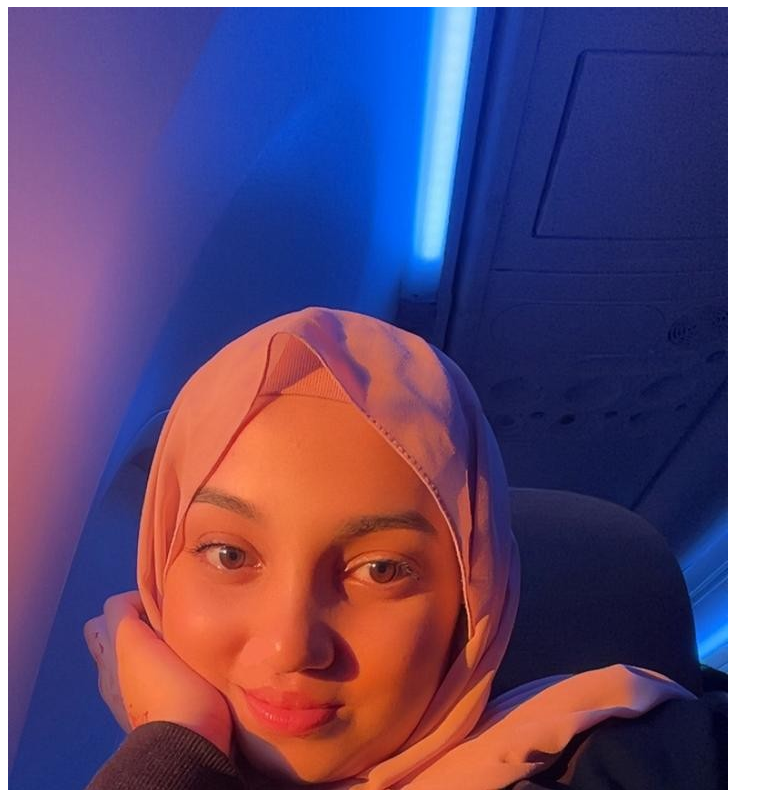
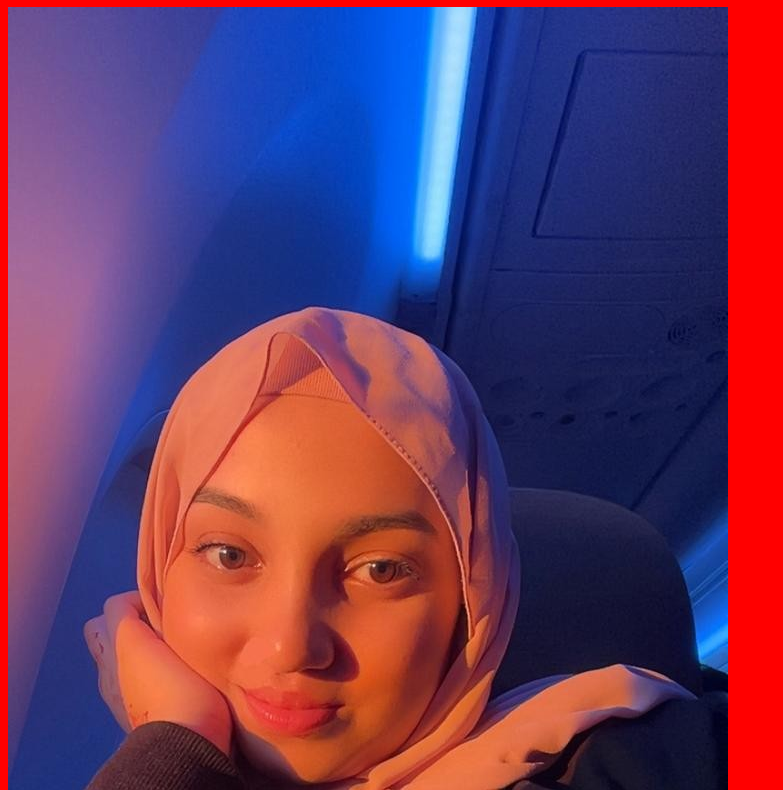
Before and after one commit to rahmanraeesa9-dot/git-practice, a plain HTML site: page simpleport/index.html in a window 1280 px wide. Shown: the part 161-951 px from the top of the page, without its empty margins (0-783 px from the left). Drawn offline with Linux system fonts and the light colour scheme.

Commit message:
Add portfolio styling

```diff
--- a/simpleport/index.html
+++ b/simpleport/index.html
@@ -5,8 +5,12 @@
     <meta name="viewport" content="width=device-width, initial-scale=1.0">
     <title>Raeesa</title>
 
+    <link rel="stylesheet" href="style.css">
+
+
 </head>
 <body>
+
 
     <nav>
             <ul>
--- /dev/null
+++ b/simpleport/style.css
@@ -0,0 +1,3 @@
+body {
+    background-color: red !important;
+}
```
